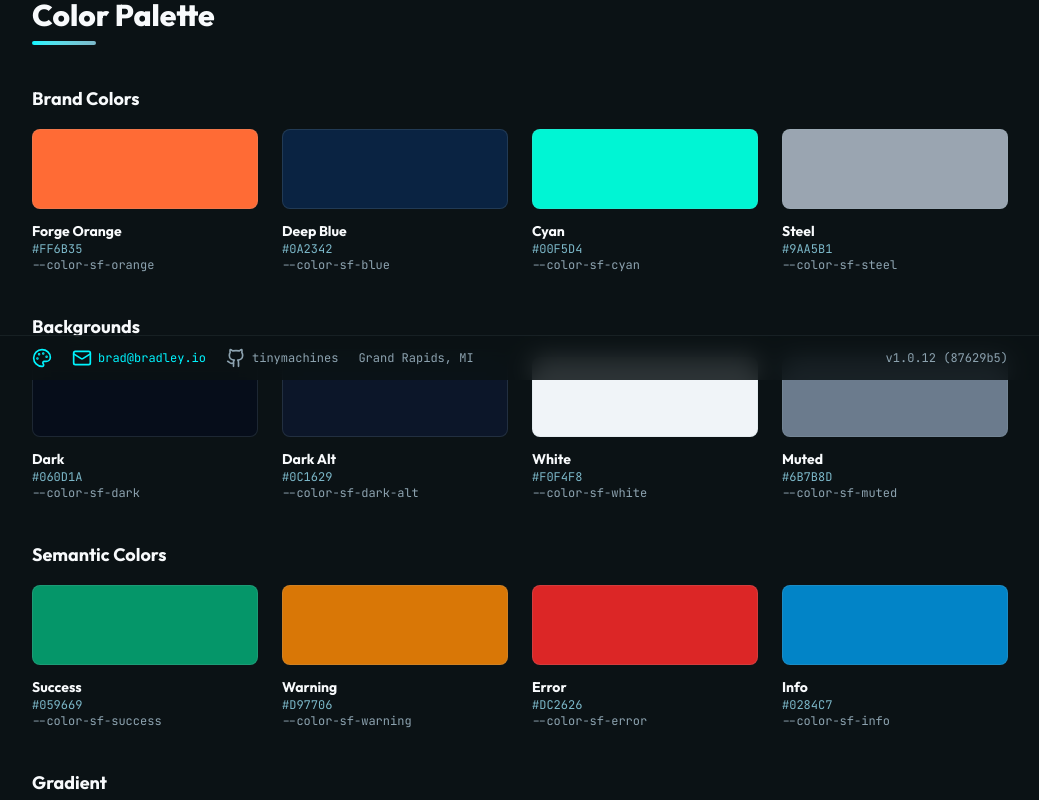
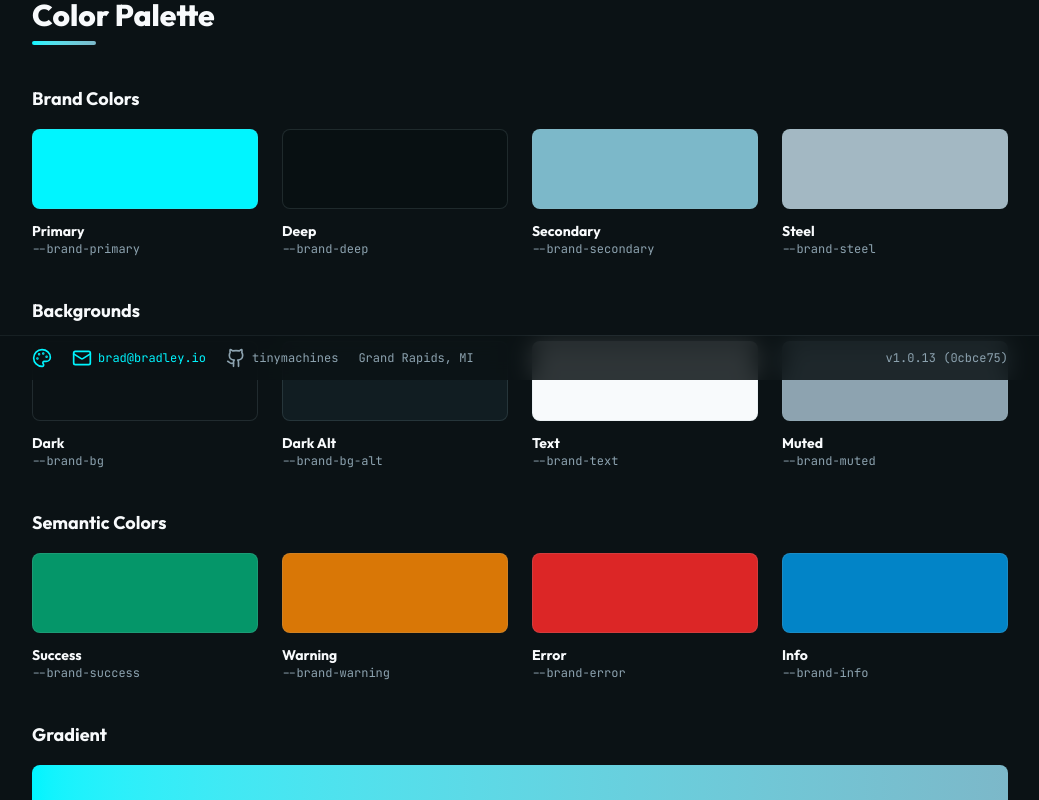
Before and after one commit to isenbek/bradley.io, a Next.js app: page /style-guide in a window 1280 px wide. Shown: the part 420-1220 px from the top of the page, without its empty margins (120-1159 px from the left). Built offline with nearby package versions, Linux system fonts and the light colour scheme.

Commit message:
deploy: 2026-02-25 11:28:46

```diff
--- a/app/style-guide/page.tsx
+++ b/app/style-guide/page.tsx
@@ -9,15 +9,14 @@ import { CalloutBox } from "@/components/mdx/CalloutBox"
 import { IntegrationBadges } from "@/components/mdx/IntegrationBadges"
 
 // --- Color Swatch ---
-function ColorSwatch({ name, hex, cssVar }: { name: string; hex: string; cssVar: string }) {
+function ColorSwatch({ name, cssVar }: { name: string; cssVar: string }) {
   return (
     <div className="flex flex-col">
       <div
         className="w-full h-20 rounded-lg border border-sf-steel/15 mb-3"
-        style={{ background: hex }}
+        style={{ background: `var(${cssVar})` }}
       />
       <div className="text-sm font-bold text-sf-white">{name}</div>
-      <div className="text-xs font-mono text-sf-cyan">{hex}</div>
       <div className="text-xs font-mono text-sf-muted">{cssVar}</div>
     </div>
   )
@@ -61,26 +60,26 @@ export default function StyleGuidePage() {
       <Section title="Color Palette" id="colors">
         <h3 className="text-lg font-bold text-sf-white mb-4">Brand Colors</h3>
         <div className="grid grid-cols-2 sm:grid-cols-4 gap-6 mb-10">
-          <ColorSwatch name="Forge Orange" hex="#FF6B35" cssVar="--color-sf-orange" />
-          <ColorSwatch name="Deep Blue" hex="#0A2342" cssVar="--color-sf-blue" />
-          <ColorSwatch name="Cyan" hex="#00F5D4" cssVar="--color-sf-cyan" />
-          <ColorSwatch name="Steel" hex="#9AA5B1" cssVar="--color-sf-steel" />
+          <ColorSwatch name="Primary" cssVar="--brand-primary" />
+          <ColorSwatch name="Deep" cssVar="--brand-deep" />
+          <ColorSwatch name="Secondary" cssVar="--brand-secondary" />
+          <ColorSwatch name="Steel" cssVar="--brand-steel" />
         </div>
 
         <h3 className="text-lg font-bold text-sf-white mb-4">Backgrounds</h3>
         <div className="grid grid-cols-2 sm:grid-cols-4 gap-6 mb-10">
-          <ColorSwatch name="Dark" hex="#060D1A" cssVar="--color-sf-dark" />
-          <ColorSwatch name="Dark Alt" hex="#0C1629" cssVar="--color-sf-dark-alt" />
-          <ColorSwatch name="White" hex="#F0F4F8" cssVar="--color-sf-white" />
-          <ColorSwatch name="Muted" hex="#6B7B8D" cssVar="--color-sf-muted" />
+          <ColorSwatch name="Dark" cssVar="--brand-bg" />
+          <ColorSwatch name="Dark Alt" cssVar="--brand-bg-alt" />
+          <ColorSwatch name="Text" cssVar="--brand-text" />
+          <ColorSwatch name="Muted" cssVar="--brand-muted" />
         </div>
 
         <h3 className="text-lg font-bold text-sf-white mb-4">Semantic Colors</h3>
         <div className="grid grid-cols-2 sm:grid-cols-4 gap-6 mb-10">
-          <ColorSwatch name="Success" hex="#059669" cssVar="--color-sf-success" />
-          <ColorSwatch name="Warning" hex="#D97706" cssVar="--color-sf-warning" />
-          <ColorSwatch name="Error" hex="#DC2626" cssVar="--color-sf-error" />
-          <ColorSwatch name="Info" hex="#0284C7" cssVar="--color-sf-info" />
+          <ColorSwatch name="Success" cssVar="--brand-success" />
+          <ColorSwatch name="Warning" cssVar="--brand-warning" />
+          <ColorSwatch name="Error" cssVar="--brand-error" />
+          <ColorSwatch name="Info" cssVar="--brand-info" />
         </div>
 
         <h3 className="text-lg font-bold text-sf-white mb-4">Gradient</h3>
@@ -190,13 +189,13 @@ export default function StyleGuidePage() {
       {/* ===== STATUS BADGES ===== */}
       <Section title="Status Badges" id="badges">
         <div className="flex flex-wrap gap-4 mb-6">
-          <span className="px-4 py-1.5 text-sm font-medium rounded-full bg-sf-success text-white">
+          <span className="px-4 py-1.5 text-sm font-medium rounded-full bg-sf-success text-sf-white">
             Production
           </span>
-          <span className="px-4 py-1.5 text-sm font-medium rounded-full bg-sf-warning text-white">
+          <span className="px-4 py-1.5 text-sm font-medium rounded-full bg-sf-warning text-sf-white">
             In Development
           </span>
-          <span className="px-4 py-1.5 text-sm font-medium rounded-full bg-sf-muted text-white">
+          <span className="px-4 py-1.5 text-sm font-medium rounded-full bg-sf-muted text-sf-white">
             Planned
           </span>
         </div>
@@ -208,7 +207,7 @@ export default function StyleGuidePage() {
       {/* ===== BUTTONS ===== */}
       <Section title="Button Styles" id="buttons">
         <div className="flex flex-wrap gap-4 mb-8">
-          <button className="bg-sf-orange text-sf-white px-6 py-3 rounded-lg text-sm font-semibold hover:shadow-[0_8px_30px_#FF6B3544] hover:-translate-y-0.5 transition-all">
+          <button className="bg-sf-orange text-sf-white px-6 py-3 rounded-lg text-sm font-semibold hover:shadow-[0_8px_30px_var(--brand-btn-shadow)] hover:-translate-y-0.5 transition-all">
             Primary Action
           </button>
           <button className="border border-sf-steel/30 text-sf-steel px-6 py-3 rounded-lg text-sm font-medium hover:bg-sf-cyan/5 hover:border-sf-cyan hover:text-sf-cyan transition-all">
@@ -321,16 +320,20 @@ export default function StyleGuidePage() {
 
         <h3 className="text-lg font-bold text-sf-white mb-6">Float Animation</h3>
         <div className="flex items-center justify-center gap-8 py-10 mb-10 bg-sf-dark rounded-xl border border-sf-steel/10">
-          {["#FF6B35", "#00F5D4", "#9AA5B1"].map((color, i) => (
+          {[
+            { var: "var(--brand-primary)", cls: "sf-orange" },
+            { var: "var(--brand-secondary)", cls: "sf-cyan" },
+            { var: "var(--brand-steel)", cls: "sf-steel" },
+          ].map((color, i) => (
             <motion.div
               key={i}
               className="rounded-md"
               style={{
                 width: 60,
                 height: 60,
-                background: `linear-gradient(135deg, ${color}CC, ${color}66)`,
-                border: `1px solid ${color}44`,
-                boxShadow: `0 0 20px ${color}22`,
+                background: `linear-gradient(135deg, color-mix(in srgb, ${color.var} 80%, transparent), color-mix(in srgb, ${color.var} 40%, transparent))`,
+                border: `1px solid color-mix(in srgb, ${color.var} 25%, transparent)`,
+                boxShadow: `0 0 20px color-mix(in srgb, ${color.var} 15%, transparent)`,
               }}
               animate={{ y: [0, -12, 0] }}
               transition={{
@@ -349,9 +352,9 @@ export default function StyleGuidePage() {
             className="w-4 h-4 rounded-full bg-sf-orange"
             animate={{
               boxShadow: [
-                "0 0 20px #FF6B3522",
-                "0 0 40px #FF6B3544",
-                "0 0 20px #FF6B3522",
+                "0 0 20px color-mix(in srgb, var(--brand-primary) 15%, transparent)",
+                "0 0 40px color-mix(in srgb, var(--brand-primary) 25%, transparent)",
+                "0 0 20px color-mix(in srgb, var(--brand-primary) 15%, transparent)",
               ],
             }}
             transition={{ duration: 2, repeat: Infinity }}
--- a/components/ambient/FloatingLeaves.tsx
+++ b/components/ambient/FloatingLeaves.tsx
@@ -17,7 +17,7 @@ interface Leaf {
 
 function getLeafColor(): string {
   const style = getComputedStyle(document.documentElement);
-  return style.getPropertyValue("--brand-secondary").trim() || "#7CB8C9";
+  return style.getPropertyValue("--brand-secondary").trim() || style.getPropertyValue("--brand-primary").trim() || "#7CB8C9";
 }
 
 function drawLeaf(
--- a/components/layout/Navigation.tsx
+++ b/components/layout/Navigation.tsx
@@ -86,7 +86,7 @@ function MobileDrawer({
       {isOpen && (
         <>
           <motion.div
-            className="fixed inset-0 bg-black/50 backdrop-blur-sm z-40 lg:hidden"
+            className="fixed inset-0 bg-sf-dark/80 backdrop-blur-sm z-40 lg:hidden"
             initial={{ opacity: 0 }}
             animate={{ opacity: 1 }}
             exit={{ opacity: 0 }}
--- a/components/mdx/PageHeader.tsx
+++ b/components/mdx/PageHeader.tsx
@@ -14,9 +14,9 @@ interface PageHeaderProps {
 }
 
 const statusConfig = {
-  production: { label: "Production", color: "bg-sf-success text-white" },
-  development: { label: "In Development", color: "bg-sf-warning text-white" },
-  planned: { label: "Planned", color: "bg-sf-muted text-white" },
+  production: { label: "Production", color: "bg-sf-success text-sf-white" },
+  development: { label: "In Development", color: "bg-sf-warning text-sf-white" },
+  planned: { label: "Planned", color: "bg-sf-muted text-sf-white" },
 }
 
 export function PageHeader({ icon, title, status, tagline }: PageHeaderProps) {
--- a/lib/build-info.json
+++ b/lib/build-info.json
@@ -1,9 +1,9 @@
 {
-  "version": "v1.0.12",
-  "commitHash": "87629b5",
-  "commitHashFull": "87629b511ddce30f0809d1b468de324eed1c7309",
-  "commitDate": "Feb 25, 2026 11:07:45",
-  "commitDateISO": "2026-02-25T16:07:45.000Z",
+  "version": "v1.0.13",
+  "commitHash": "0cbce75",
+  "commitHashFull": "0cbce759e372626ef8c156889b726b6c69cac5f7",
+  "commitDate": "Feb 25, 2026 11:16:28",
+  "commitDateISO": "2026-02-25T16:16:28.000Z",
   "branch": "main",
-  "buildTime": "2026-02-25T16:11:45.011Z"
+  "buildTime": "2026-02-25T16:28:08.627Z"
 }
```
